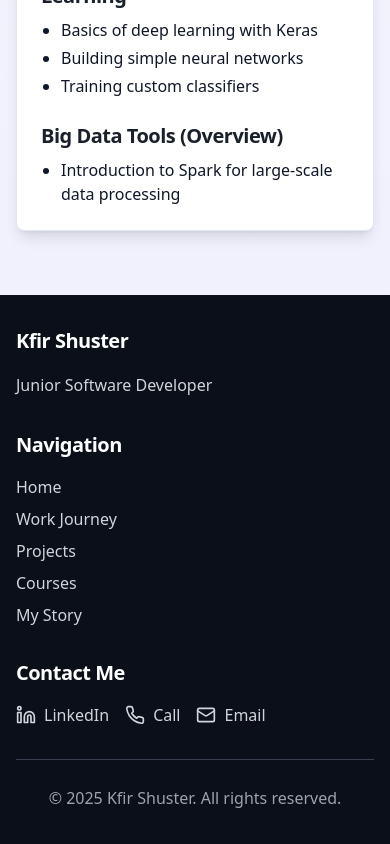
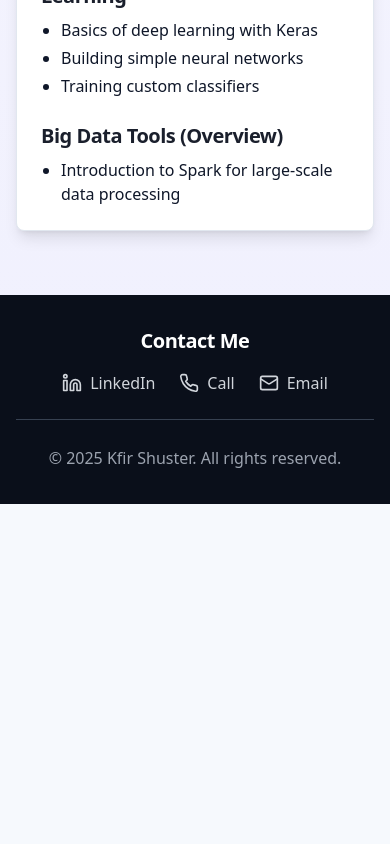
Before and after one commit to Ks619/digital-identity, a React (Vite) app: page /digital-identity/courses/python-data-science in a window 390 px wide. Shown: the part 2650-3494 px from the top of the page. After the commit the page ends 3154 px from the top, so only its background shows below. Built offline with nearby package versions, Linux system fonts and the light colour scheme.

Commit message:
fix footer need to check phone functionallity

```diff
--- a/src/components/Footer.tsx
+++ b/src/components/Footer.tsx
@@ -1,6 +1,4 @@
-
 import React from 'react';
-import { Link } from 'react-router-dom';
 import { Linkedin, Mail, Phone } from 'lucide-react';
 
 const Footer = () => {
@@ -9,36 +7,10 @@ const Footer = () => {
   return (
     <footer className="bg-tech-700 text-white py-8">
       <div className="container mx-auto px-4">
-        <div className="grid grid-cols-1 md:grid-cols-3 gap-8">
+        <div className="flex justify-center mb-6">
           <div>
-            <h3 className="text-xl font-bold mb-4">Kfir Shuster</h3>
-            <p className="text-gray-300">Junior Software Developer</p>
-          </div>
-
-          <div>
-            <h3 className="text-xl font-bold mb-4">Navigation</h3>
-            <ul className="space-y-2">
-              <li>
-                <Link to="/" className="text-gray-300 hover:text-white transition-colors">Home</Link>
-              </li>
-              <li>
-                <Link to="/work-journey" className="text-gray-300 hover:text-white transition-colors">Work Journey</Link>
-              </li>
-              <li>
-                <Link to="/projects" className="text-gray-300 hover:text-white transition-colors">Projects</Link>
-              </li>
-              <li>
-                <Link to="/courses" className="text-gray-300 hover:text-white transition-colors">Courses</Link>
-              </li>
-              <li>
-                <Link to="/about" className="text-gray-300 hover:text-white transition-colors">My Story</Link>
-              </li>
-            </ul>
-          </div>
-
-          <div>
-            <h3 className="text-xl font-bold mb-4">Contact Me</h3>
-            <div className="flex gap-4">
+            <h3 className="text-xl font-bold mb-4 text-center">Contact Me</h3>
+            <div className="flex gap-6 justify-center flex-wrap">
               <a
                 href="https://www.linkedin.com/in/kfir-shuster/"
                 target="_blank"
@@ -56,17 +28,20 @@ const Footer = () => {
                 <span>Call</span>
               </a>
               <a
-                href="mailto:kfirshuster3@gmail.com"
+                href="https://mail.google.com/mail/?view=cm&to=kfirshuster3@gmail.com"
+                target="_blank"
+                rel="noopener noreferrer"
                 className="text-gray-300 hover:text-white transition-colors flex items-center gap-2"
               >
                 <Mail size={20} />
                 <span>Email</span>
               </a>
+
             </div>
           </div>
         </div>
 
-        <div className="border-t border-gray-700 mt-8 pt-6 text-center text-gray-400">
+        <div className="border-t border-gray-700 pt-6 text-center text-gray-400">
           <p>© {currentYear} Kfir Shuster. All rights reserved.</p>
         </div>
       </div>
```
